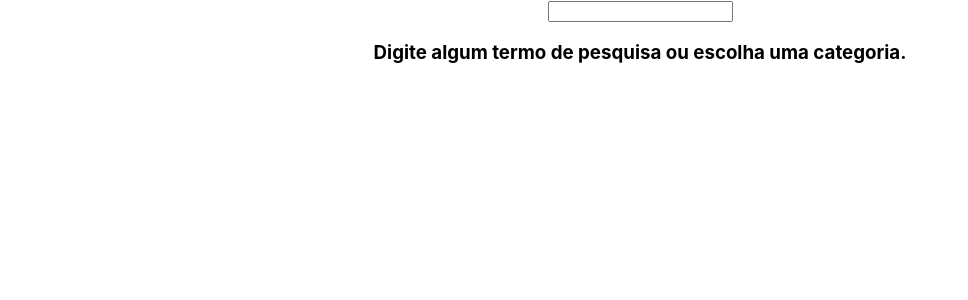
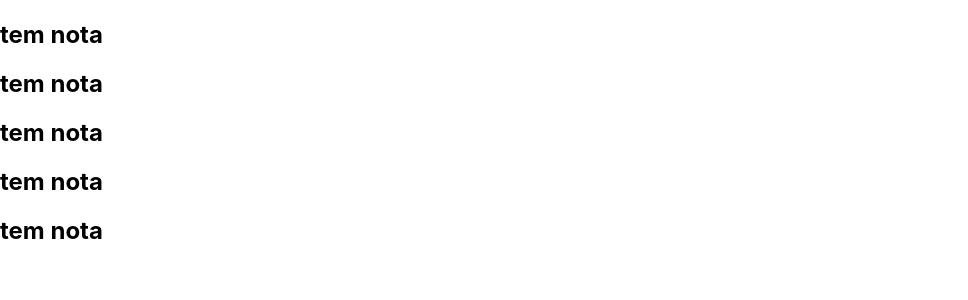
Before and after one commit to tryber/sd-05-block14-project-frontend-online-store-10, a React (Create React App) app: page / in a window 1280 px wide. Shown: the top 300 px of the page, without its empty margins (0-968 px from the left). Built offline with nearby package versions, Linux system fonts and the light colour scheme.

Commit message:
page and routes
criação de pastas para cada pagina e definindo suas rotas.

```diff
--- a/src/App.js
+++ b/src/App.js
@@ -1,11 +1,10 @@
 import React from 'react';
-import './App.css';
-import Pesquisa from './components/Pesquisa';
+import Routes from './routes';
 
 function App() {
   return (
     <div className="App">
-      <Pesquisa />
+      <Routes />
     </div>
   );
 }
--- /dev/null
+++ b/src/pages/Checkout/Checkout.jsx
@@ -0,0 +1,22 @@
+import React from 'react';
+
+class Checkout extends React.Component {
+  render() {
+    return (
+        <div>
+            <h2>Valor Aleatório</h2>
+            <p>
+                <strong>Valor Mínimo: </strong>
+            </p>
+            <p>
+                <strong>Valor Max: </strong>
+            </p>
+            <p>
+                <strong>Valor Aleatório: </strong>
+            </p>
+        </div>
+    );
+  }
+}
+
+export default Checkout;
--- /dev/null
+++ b/src/pages/Home/Home.jsx
@@ -0,0 +1,17 @@
+import React from 'react';
+
+class Home extends React.Component {
+  render() {
+    return (
+      <div className='tem nota'>
+        <h2>tem nota</h2>
+        <h2>tem nota</h2>
+        <h2>tem nota</h2>
+        <h2>tem nota</h2>
+        <h2>tem nota</h2>
+      </div>
+    );
+  }
+}
+
+export default Home;
--- /dev/null
+++ b/src/pages/ProductDetail/ProductDetail.jsx
@@ -0,0 +1,13 @@
+import React from 'react';
+
+class ProductDetail extends React.Component {
+  render() {
+    return (
+      <div>
+        <span>Eder <strong>Sena</strong></span>
+      </div>
+    );
+  }
+}
+
+export default ProductDetail;
--- /dev/null
+++ b/src/pages/ShoppingCart/ShoppingCart.jsx
@@ -0,0 +1,14 @@
+import React from 'react';
+
+class ShoppingCart extends React.Component {
+  render() {
+    return (
+      <div>
+        <h2>Olá, Eder</h2>
+        <h3>Seja Bem vindo!</h3>
+      </div>
+    );
+  }
+}
+
+export default ShoppingCart;
--- /dev/null
+++ b/src/pages/index.js
@@ -0,0 +1,4 @@
+export { default as Home } from './Home/Home';
+export { default as ShoppingCart } from './ShoppingCart/ShoppingCart';
+export { default as ProductDetail } from './ProductDetail/ProductDetail';
+export { default as Checkout } from './Checkout/Checkout';
--- /dev/null
+++ b/src/routes.js
@@ -0,0 +1,17 @@
+import React from 'react';
+import { BrowserRouter, Switch, Route } from 'react-router-dom';
+
+import { Home, ShoppingCart, ProductDetail, Checkout } from './pages';
+
+const Routes = () => (
+  <BrowserRouter>
+    <Switch>
+      <Route exact path="/" component={Home} />
+      <Route exact path="/cart" component={ShoppingCart} />
+      <Route exact path="/checkout" component={Checkout} />
+      <Route path="/:id" component={ProductDetail} />
+      { /* <Route path="/" component={} /> */ }
+    </Switch>
+  </BrowserRouter>
+);
+export default Routes;
```
Also changed, not shown: 1 other file (tests, documents, lock files or other folders).
